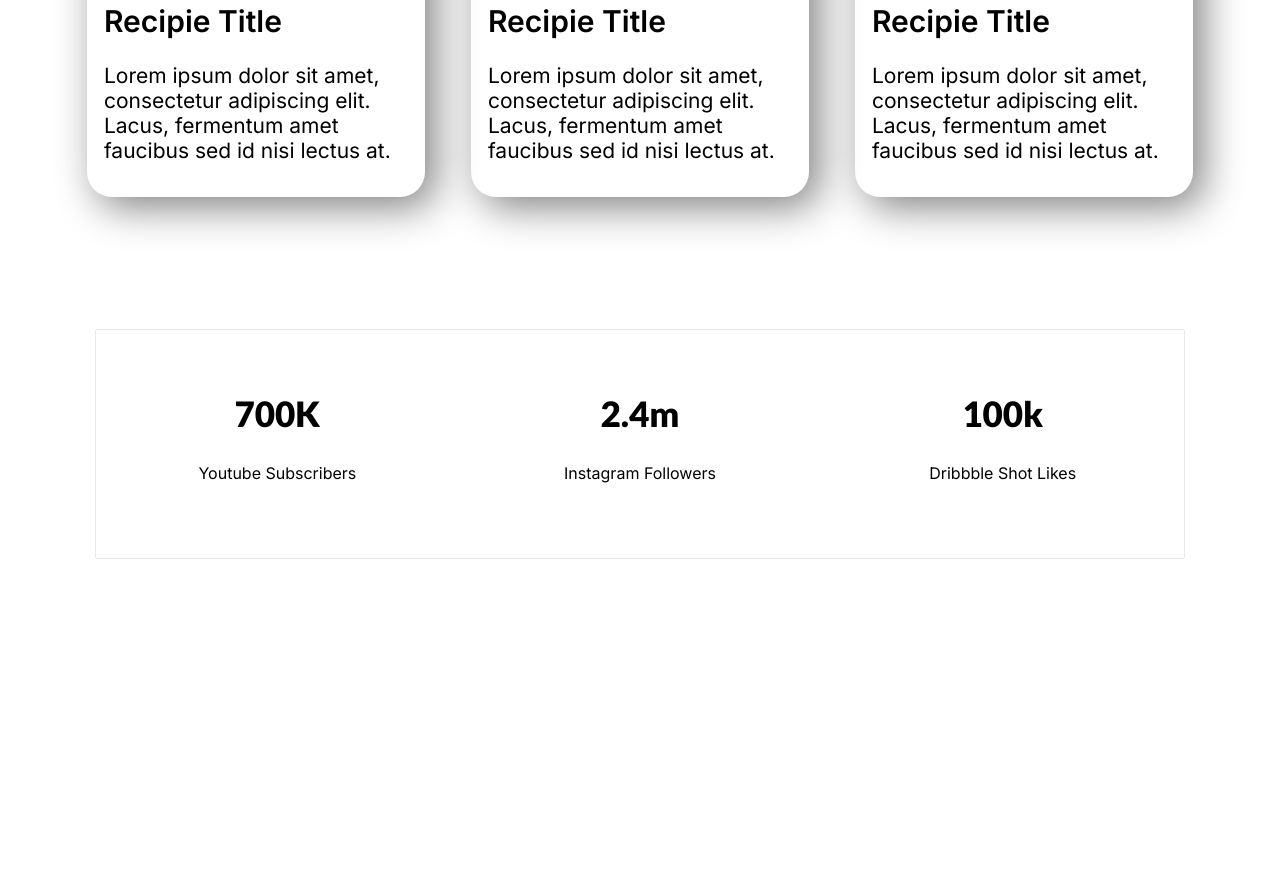
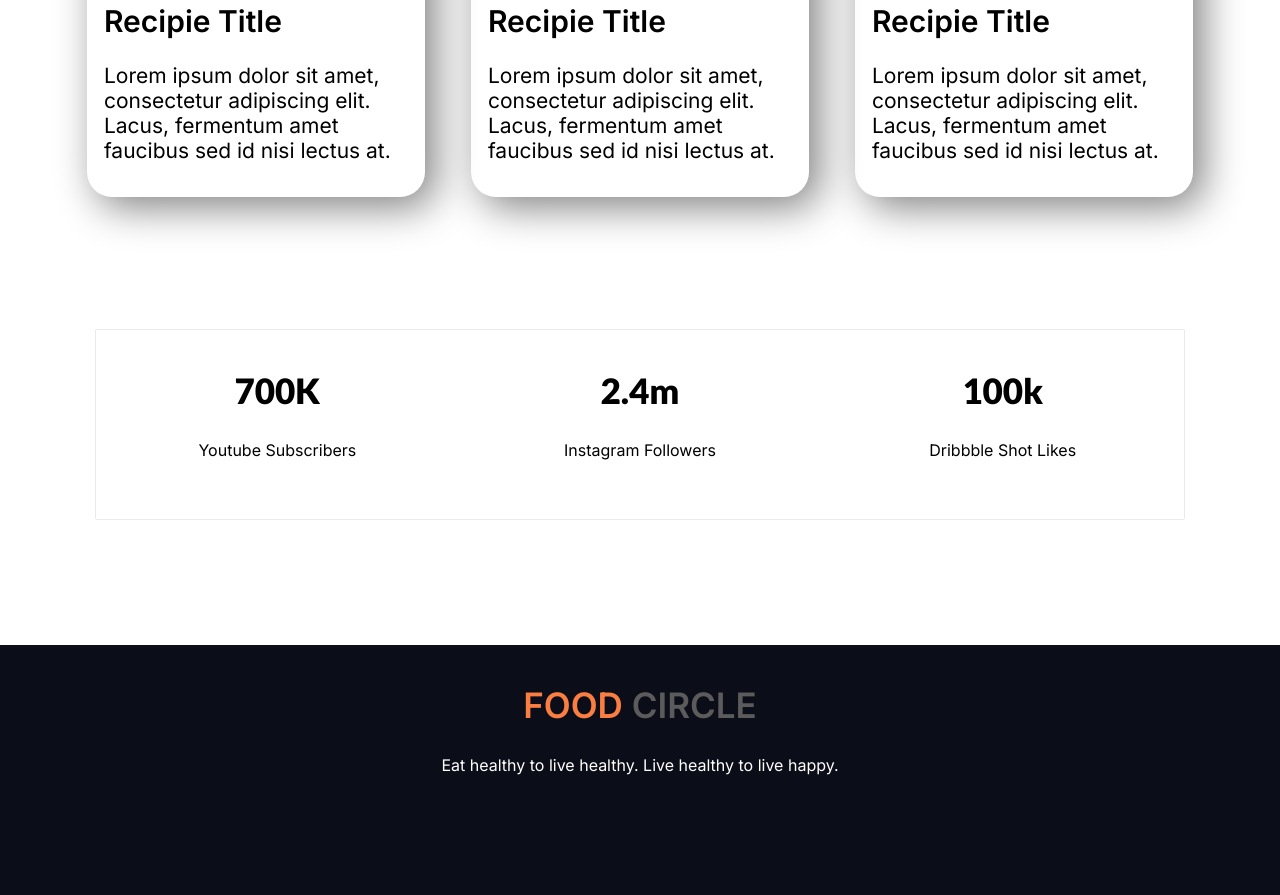
Before and after one commit to nazmulbijoy223/Food-Circle, a plain HTML site: page index.html in a window 1280 px wide. Shown: the part 1875-2770 px from the top of the page. Before the commit the page ends 2585 px from the top, so only its background shows below. Drawn offline with Linux system fonts and the light colour scheme.

Commit message:
complete

```diff
--- a/Style.css
+++ b/Style.css
@@ -152,7 +152,7 @@ body{
 }
 .full{
     width: 100%;
-    height: 380px;
+    height: 315px;
 }
 .box{
     width: 85%;
@@ -166,9 +166,28 @@ body{
     width: 34%;
     height: 75%;
     text-align: center;
-    margin-top: 3%;
+    margin-top: 10px;
 }
 .ys h1,.if h1,.ds h1{
     font-family: 'Lato', sans-serif;
     font-size: 35px;
 }
+
+
+.footer{
+    width: 100%;
+    height: 240px;
+    text-align: center;
+    background-color: #0B0E18;
+    padding-top: 10px;
+}
+.footer h1{
+    font-size: 35px;
+    color: #5B5B5B;
+}
+.footer span{
+    color: #FA7E42;
+}
+.footer p{
+    color: #fff;
+}
--- a/index.html
+++ b/index.html
@@ -127,5 +127,13 @@
         </div>
 
     </section>
+    <section class="section4">
+        <div class="footer">
+            <h1><span>FOOD </span> CIRCLE</h1>
+            <p>Eat healthy to live healthy. Live healthy to live happy.</p>
+
+        </div>
+
+    </section>
 </body>
 </html>
```
